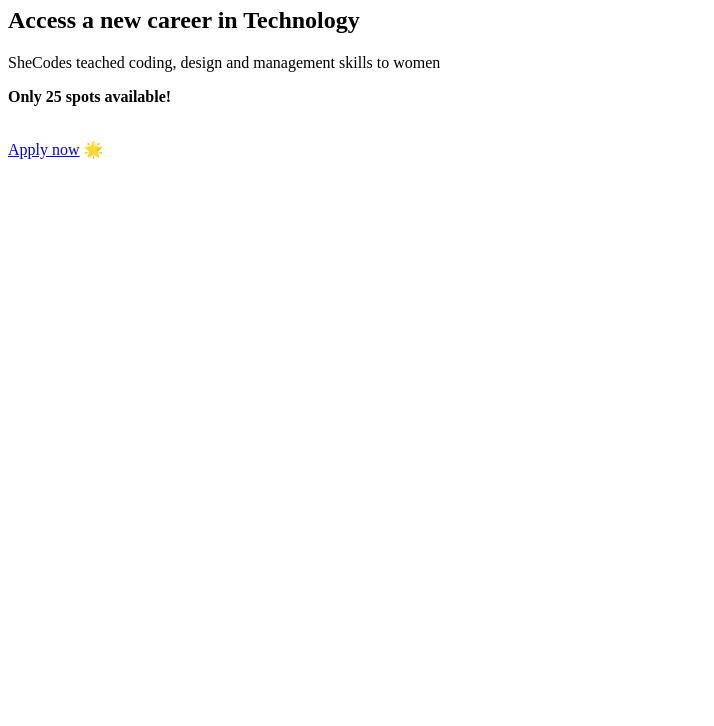
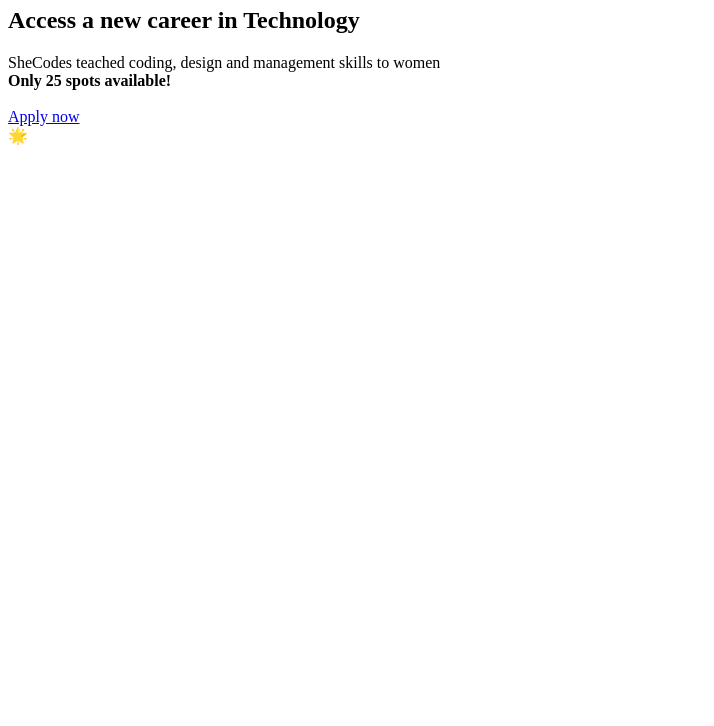
Before and after one commit to Raquelpro/SheCodes-Lesson1-Challenge, a plain HTML site: page index.html in a window 1280 px wide. Shown: the part 74-800 px from the top of the page, without its empty margins (0-714 px from the left). Drawn offline with Linux system fonts and the light colour scheme.

Commit message:
Edited paragraphs

```diff
--- a/styles.css
+++ b/styles.css
@@ -0,0 +1,3 @@
+p {
+    margin: auto;
+}
```
Also changed, not shown: index.html (+1 -0 lines).
